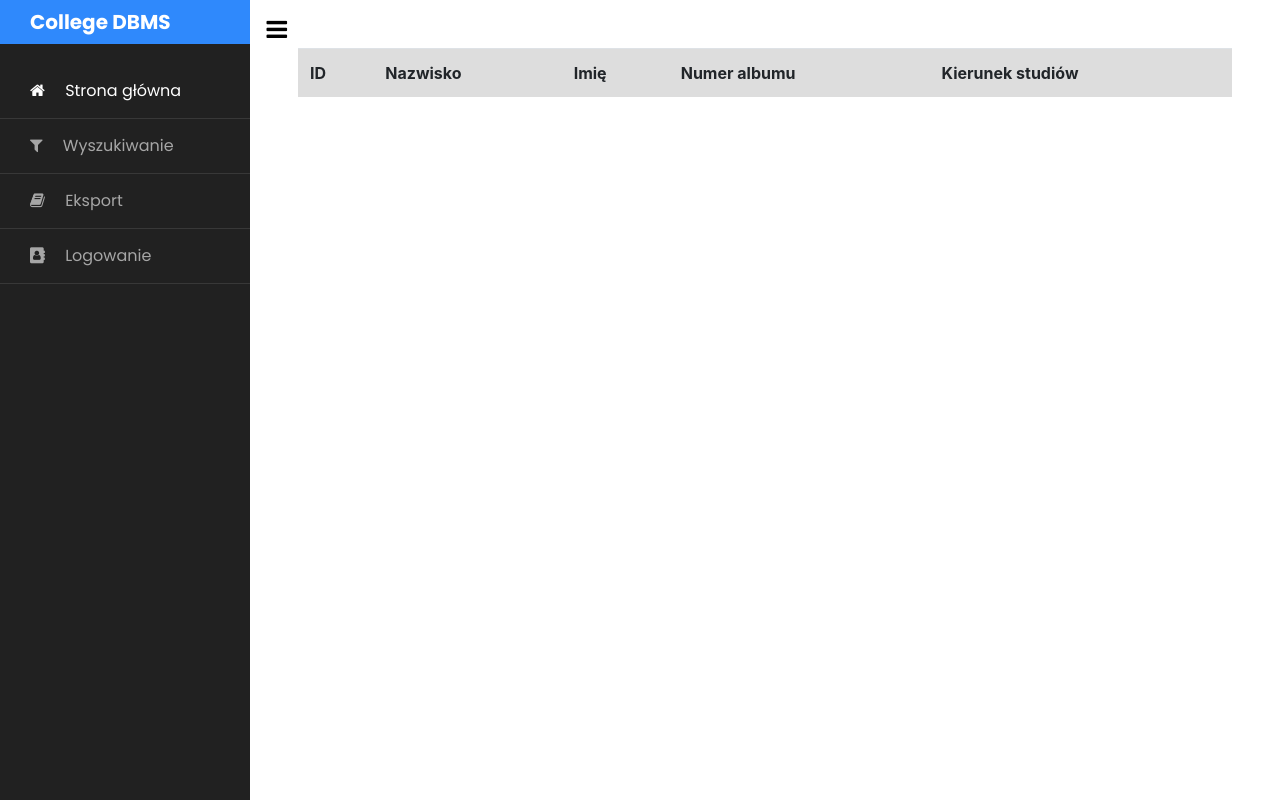
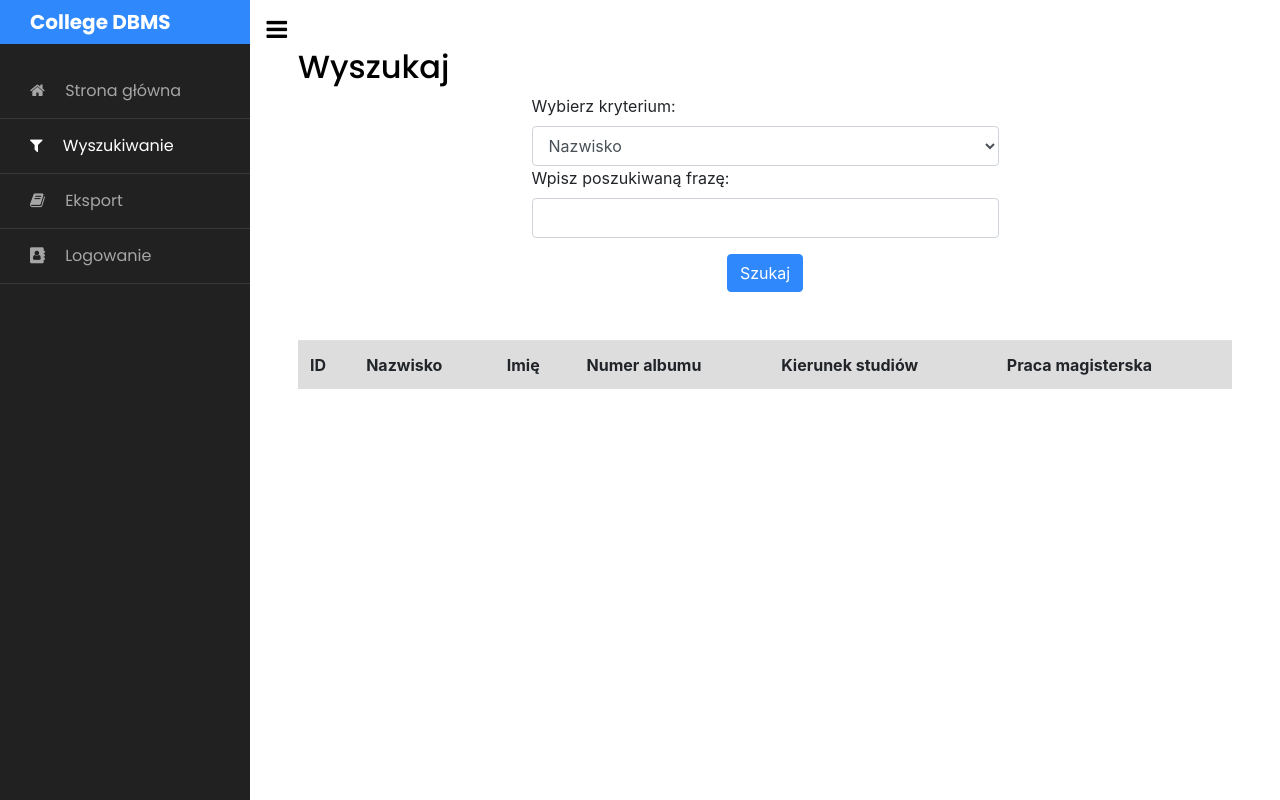
Before and after one commit to Ilvondir/college-dbms, a PHP site: page /searching.php in a window 1280 px wide. Run offline with PHP 8.4, Linux system fonts and the light colour scheme; data that the repository does not hold is empty.

Commit message:
form to searching added

```diff
--- a/css/style.css
+++ b/css/style.css
@@ -5,6 +5,11 @@ a {
 .containerToTable {
     overflow-y: scroll;
     max-height: 84vh;
+}
+
+.containerToTable::-webkit-scrollbar {
+	width: 0;
+	height: 0;
 }
 
 tr {
--- a/searching.php
+++ b/searching.php
@@ -10,7 +10,7 @@ try {
     $connect = new PDO("mysql:host=$server;dbname=$database", $user, $password);
     $connect->setAttribute(PDO::ATTR_ERRMODE, PDO::ERRMODE_EXCEPTION);
 
-    $sql = "select * from studenci";
+    $sql = "call searching()";
 
     $result = $connect->prepare($sql);
     $result->execute();
@@ -55,10 +55,10 @@ try {
             </div>
             <h1><a href="index.php" class="logo">College DBMS</a></h1>
             <ul class="list-unstyled components mb-5">
-                <li class="active">
+                <li>
                     <a href="index.php"><span class="fa fa-home mr-3"></span> Strona główna</a>
                 </li>
-                <li>
+                <li class="active">
                     <a href="searching.php"><span class="fa fa-filter mr-3"></span> Wyszukiwanie</a>
                 </li>
                 <?php
@@ -95,24 +95,46 @@ try {
 
         <div id="content" class="p-4 p-md-5 pt-5">
             <div class="containerToTable">
-                <table class="table table-striped">
+
+                <h2>Wyszukaj</h2>
+
+                <div class="d-flex justify-content-center">
+                    <form action="#" method="GET" class="form w-50">
+                        <label for="type" class="label">Wybierz kryterium:</label>
+                        <select name="type" class="form-control" id="type">
+                            <option>Imię</option>
+                            <option selected>Nazwisko</option>
+                            <option>Temat pracy magisterskiej</option>
+                        </select>
+                        <label for="phrase" class="label">Wpisz poszukiwaną frazę:</label>
+                        <input type="text" id="phrase" name="phrase" class="form-control" required>
+                        <div class="text-center">
+                            <input type="submit" class="btn btn-primary mt-3" value="Szukaj">
+                        </div>
+                    </form>
+                </div>
+
+
+                <table class="table mt-5 table-striped">
                     <tr>
                         <th>ID</th>
                         <th>Nazwisko</th>
                         <th>Imię</th>
                         <th>Numer albumu</th>
                         <th>Kierunek studiów</th>
+                        <th>Praca magisterska</th>
                     </tr>
                     <?php while ($rows = $result->fetch()) { ?>
-                            <tr onclick="window.location = 'student.php?album=<?php echo $rows["NrAlbumu"]?>'">
-                                <a href="student.php?album=<?php echo $rows["NrAlbumu"]?>">
+                        <tr onclick="window.location = 'student.php?album=<?php echo $rows["NrAlbumu"] ?>'">
+                            <a href="student.php?album=<?php echo $rows["NrAlbumu"] ?>">
                                 <td><?php echo $rows["IDStudenta"] ?></td>
                                 <td><?php echo $rows["Nazwisko"] ?></td>
                                 <td><?php echo $rows["Imie"] ?></td>
                                 <td><?php echo $rows["NrAlbumu"] ?></td>
                                 <td><?php echo $rows["KierunekStudiow"] ?></td>
-                    </a>
-                            </tr>
+                                <td><?php echo $rows["NazwaProjektu"] ?></td>
+                            </a>
+                        </tr>
                     <?php } ?>
                 </table>
             </div>
```
